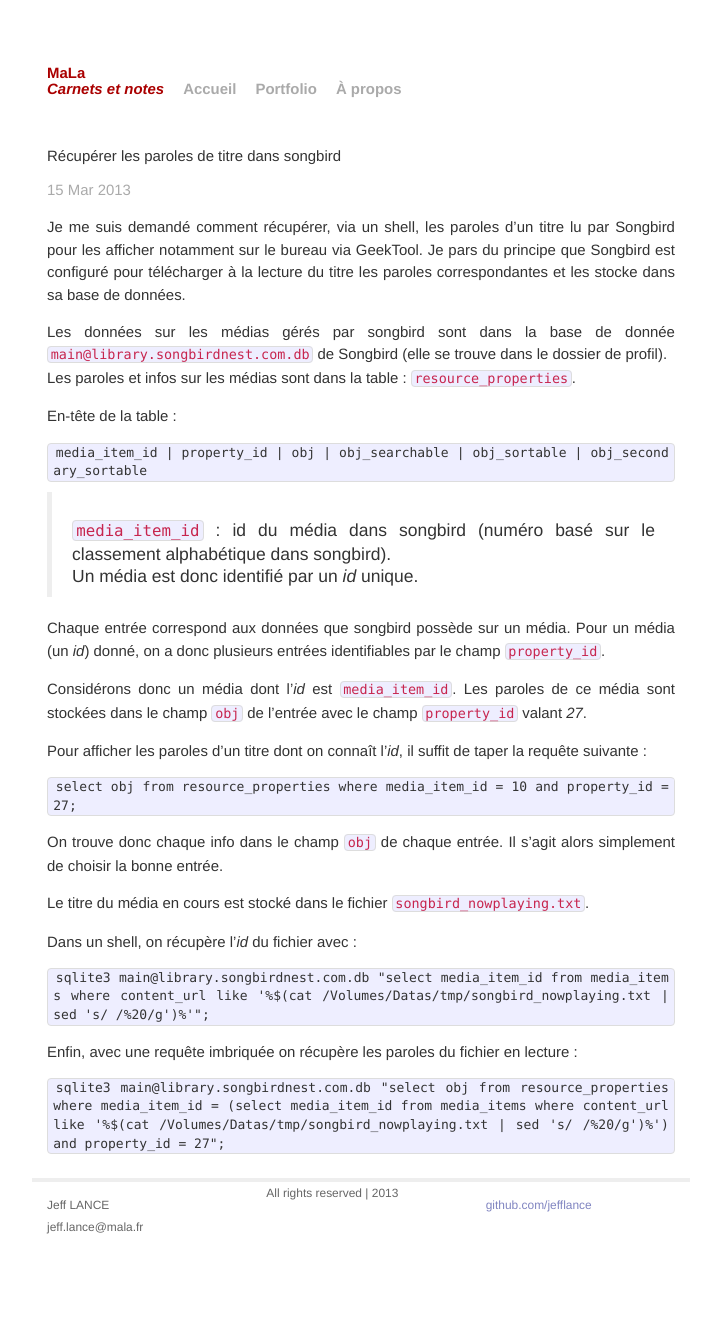
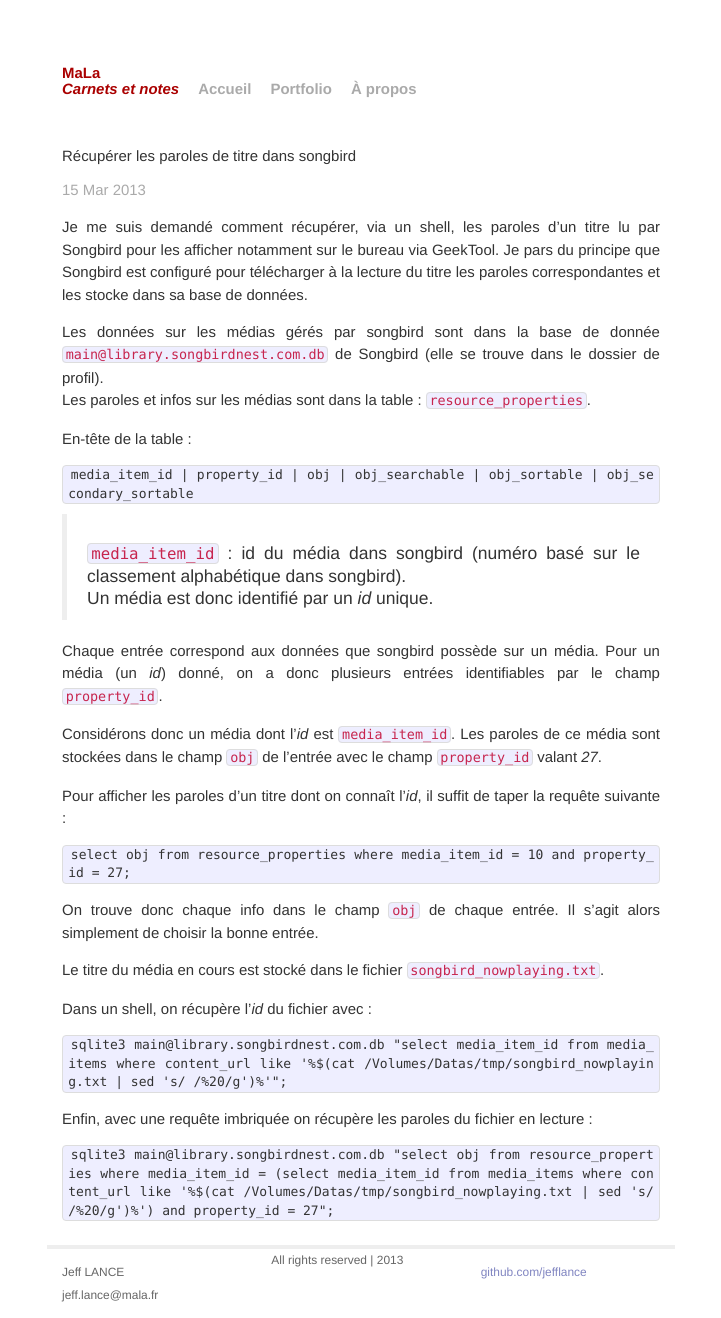
Before and after one commit to jefflance/mala_jekyll, a Jekyll site: the page built from _posts/2013-03-15-recuperer-paroles-songbird.markdown, in a window 1280 px wide. Shown: the whole page, without its empty margins (279-1000 px from the left). Built offline with Jekyll 4.4.1, drawn with Linux system fonts in a browser that asks for light colours; nearby versions of some CDN libraries; library files that are not in the unit come from our copies; Markdown is read by kramdown in place of the engine named in the settings; before the commit the page ends 1251 px from its top, so only the background shows below that.

Commit message:
Update default layout

```diff
--- a/_layouts/default.html
+++ b/_layouts/default.html
@@ -21,7 +21,7 @@
     </head>
     <body>
 
-        <div class="site">
+        <div class="container site">
           <div class="header">
             <h1 class="title"><a href="/">{{ site.name }}<br /><i>{{ site.description }}</i></a></h1>
             <a class="extra" href="/">Accueil</a>
@@ -29,15 +29,9 @@
             <a class="extra" href="/apropos">À propos</a>
           </div>
 
-          <!-- <nav class="navigation">
-            <ul>
-              <li><a href="/">Accueil</a></li>
-            </ul>
-          </nav> -->
-
           {{ content }}
 
-          <div class="footer row">
+          <div class="row footer">
             <div class="contact col-md-4">
               <p>
                 {% if site.author %} {{ site.author }}<br />{% endif %}
@@ -45,10 +39,10 @@
                 {% if site.email %} {{ site.email }} {% endif %}
               </p>
             </div>
-            <div class="copyright col-md-4">
+            <div class="col-md-4 copyright">
               All rights reserved | 2013
             </div>
-            <div class="social col-md-4">
+            <div class="col-md-4 social">
               <p>
                 <a href="https://github.com/{{ site.gitname }}">github.com/{{ site.gitname }}</a><br />
               </p>
```
